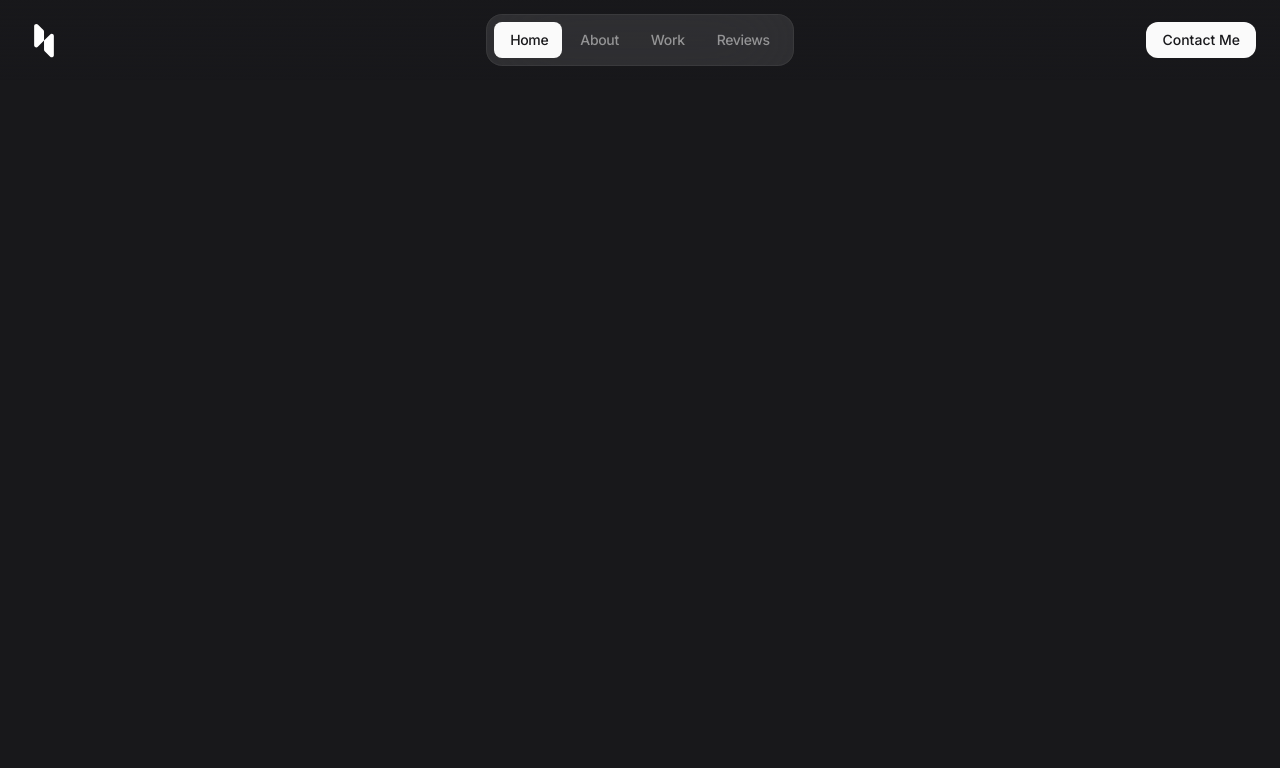
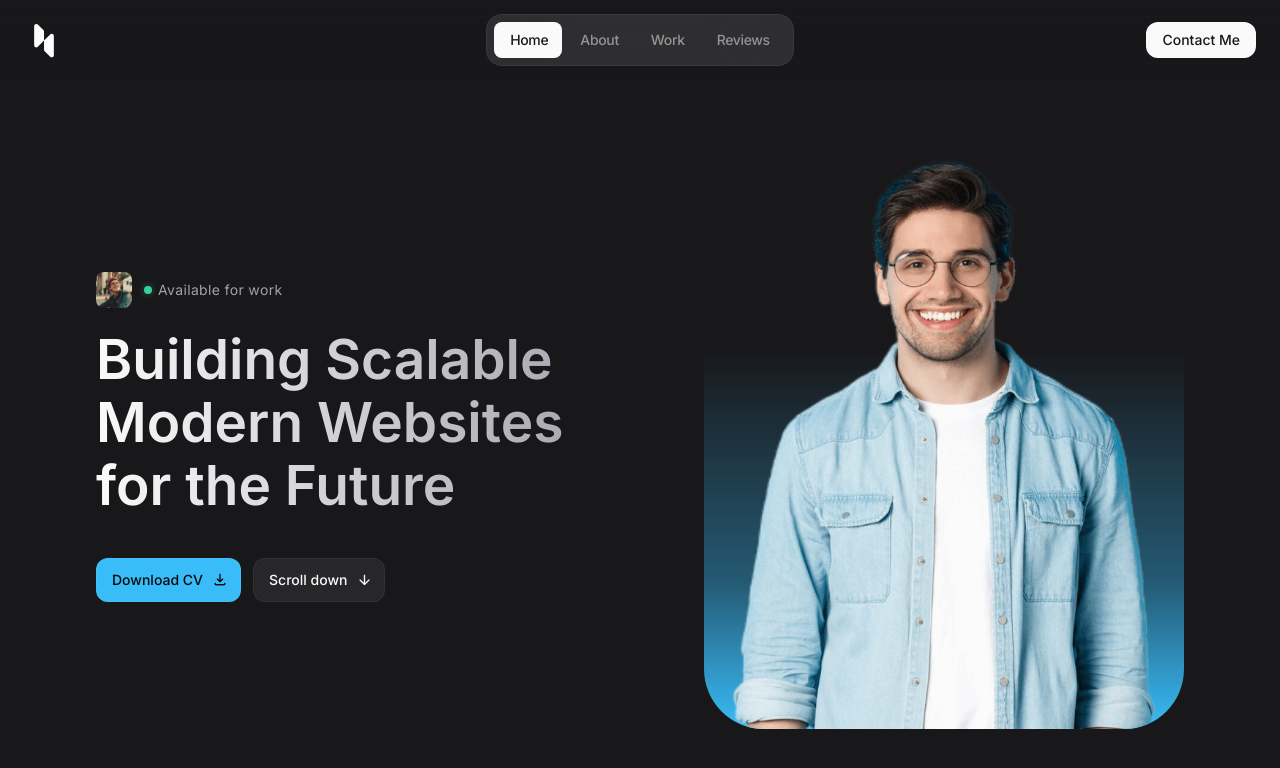
Before and after one commit to AlinStroie/AlinStroie, a React (Vite) app: page / in a window 1280 px wide. Shown: the top 768 px of the page. Built offline with nearby package versions, Linux system fonts and the light colour scheme.

Commit message:
Homepage finished

```diff
--- a/src/App.jsx
+++ b/src/App.jsx
@@ -8,12 +8,20 @@
  */
 
 import Header from "./components/Header";
+import Hero from "./components/Hero"
 
 const App = () => {
 
     return (
-    <Header />
+        <>
+        <Header />
+
+        <main>
+            <Hero />
+        </main>
+        </>
     )
+
 }
 
 export default App
--- /dev/null
+++ b/src/components/Button.jsx
@@ -0,0 +1,123 @@
+/**
+ * @copyright 2024 Stroie
+ * @license Apache-2.0
+*/
+import PropTypes from "prop-types";
+
+
+/**
+ * Primary Button
+ */
+
+const ButtonPrimary = ({
+    href,
+    target = '_self',
+    label,
+    icon,
+    classes
+}) => {
+        if (href) {
+            return (
+                <a
+                href={href}
+                target={target}
+                className={"btn btn-primary " + classes}
+                >
+                    {label}
+
+                    {icon ?
+                    <span className="material-symbols-rounded"
+                    aria-hidden="true">
+                        {icon}
+                    </span>
+                    : undefined
+                    }
+                </a>
+            )
+        } else {
+            return (
+                <button className={"btn btn-primary " + classes}>
+                    {label}
+
+                    {icon ?
+                    <span className="material-symbols-rounded"
+                    aria-hidden="true">
+                        {icon}
+                    </span>
+                    : undefined
+                }
+
+                </button>
+            )
+        }
+}
+
+ButtonPrimary.propTypes = {
+    label : PropTypes.string.isRequired,
+    href: PropTypes.string,
+    target: PropTypes.oneOf(["_self", "_blank", "_parent", "_top"]),
+    icon: PropTypes.string,
+    classes: PropTypes.string
+}
+
+/**
+ * Outline Button
+ */
+
+const ButtonOutline = ({
+    href,
+    target = '_self',
+    label,
+    icon,
+    classes
+}) => {
+        if (href) {
+            return (
+                <a
+                href={href}
+                target={target}
+                className={"btn btn-outline " + classes}
+                >
+                    {label}
+
+                    {icon ?
+                    <span className="material-symbols-rounded"
+                    aria-hidden="true">
+                        {icon}
+                    </span>
+                    : undefined
+                    }
+                </a>
+            )
+        } else {
+            return (
+                <button className={"btn btn-outline " + classes}>
+                    {label}
+
+                    {icon ?
+                    <span className="material-symbols-rounded"
+                    aria-hidden="true">
+                        {icon}
+                    </span>
+                    : undefined
+                }
+
+                </button>
+            )
+        }
+}
+
+ButtonOutline.propTypes = {
+    label : PropTypes.string.isRequired,
+    href: PropTypes.string,
+    target: PropTypes.oneOf(["_self", "_blank", "_parent", "_top"]),
+    icon: PropTypes.string,
+    classes: PropTypes.string
+}
+
+
+
+export {
+    ButtonPrimary,
+    ButtonOutline
+}
--- /dev/null
+++ b/src/components/Hero.jsx
@@ -0,0 +1,86 @@
+/**
+ * @copyright 2024 Stroie
+ * @license Apache-2.0
+*/
+
+/**
+ * Components
+ */
+
+import { ButtonPrimary, ButtonOutline } from "./Button"
+
+const Hero = () => {
+    return (
+        <section
+         id="home"
+         className="pt-28 lg:pt-36"
+         >
+
+            <div className="container lg:grid lg:grid-cols-2
+            items-center lg:gap-10">
+
+                <div>
+                    <div className="flex items-center gap-3">
+                        <figure className="img-box w-9 h-9 rounded-lg">
+                            <img
+                            src="/images/avatar-1.jpg"
+                            width={40}
+                            height={40}
+                            alt="Stroie portrait"
+                            className=""
+                            />
+                        </figure>
+
+                        <div className="flex items-center gap-1.5 text-zinc-400
+                        text-sm tracking-wide">
+                            <span className="relative w-2 h-2 rounded-full
+                             bg-emerald-400">
+                                <span className="absolute inset-0 w-2 h-2
+                                rounded-full bg-emerald-400 animate-ping"></span>
+                            </span>
+
+                            Available for work
+                        </div>
+                    </div>
+
+
+                    <h2 className="headline-1 max-w-[15ch] sm:max-w-[20ch]
+                    lg:max-w-[15ch] mt-5 mb-8 lg:mb-10">
+                        Building Scalable Modern Websites for the Future
+                    </h2>
+
+                    <div className="flex items-center gap-3">
+                        <ButtonPrimary
+                            label="Download CV"
+                            icon='download'
+                        />
+
+                        <ButtonOutline
+                        href="#about"
+                        label="Scroll down"
+                        icon="arrow_downward"
+                        />
+                    </div>
+                </div>
+
+                <div className="hidden lg:block">
+                    <figure className="w-full max-w-[480px] ml-auto bg-gradient-to-t
+                    from-sky-400 via-25% via-sky-400/40 to-65% rounded-[60px]
+                    overflow-hidden">
+                        <img
+                        src="/images/hero-banner.png"
+                        width={656}
+                        height={800}
+                        alt="Stroie Banner"
+                        className="w-full"
+                        />
+                    </figure>
+                </div>
+
+            </div>
+
+        </section>
+    )
+}
+
+export default Hero
--- a/src/index.css
+++ b/src/index.css
@@ -13,12 +13,40 @@
 }
 
 /* ---- *\
+Typography
+\* ---- */
+
+.headline-1 {
+    @apply text-5xl leading-tight font-semibold
+    lg:text-[55px] lg:leading-[1.15]
+}
+
+.headline-1{
+    @apply max-w-max;
+    background: -webkit-linear-gradient(0deg, #fafafa, #a1a1aa);
+    -webkit-background-clip: text;
+    -webkit-text-fill-color: transparent;
+}
+
+/* ---- *\
 Utilities
 \* ---- */
 
 .material-symbols-rounded {
     @apply w-[1em] h-[1em] overflow-hidden;
     font-variation-settings: "FILL" 0 "wght" 400, "GRAD" 0, "opsz" 24;
+}
+
+.container {
+    @apply px-4 mx-auto lg:px-8 xl:max-w-6xl;
+}
+
+.img-box {
+    @apply bg-zinc-700 overflow-hidden;
+}
+
+.img-cover {
+    @apply w-full h-full object-cover
 }
 
 /* ---- *\
@@ -69,3 +97,20 @@
 .btn-secondary {
     @apply bg-zinc-50 text-zinc-900 active:bg-zinc-50/80
 }
+
+.btn .material-symbols-rounded {
+    @apply text-[18px]
+}
+
+.btn:has( .material-symbols-rounded) {
+    @apply pr-3
+}
+
+.btn-primary {
+    @apply h-11 bg-sky-400 text-zinc-950 hover:bg-sky-300
+    active:bg-sky-400;
+}
+
+.btn-outline {
+    @apply h-11 bg-zinc-800 hover:bg-zinc-700 active:bg-zinc-800
+}
```
